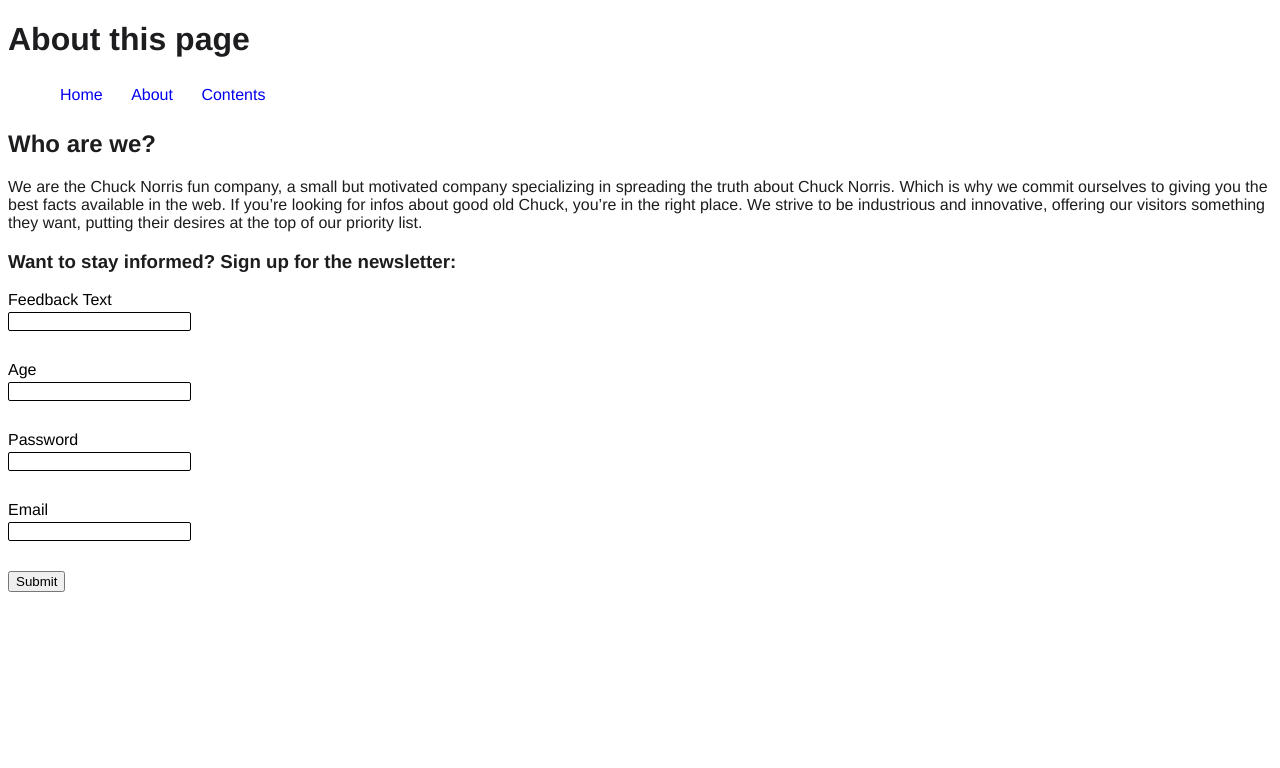
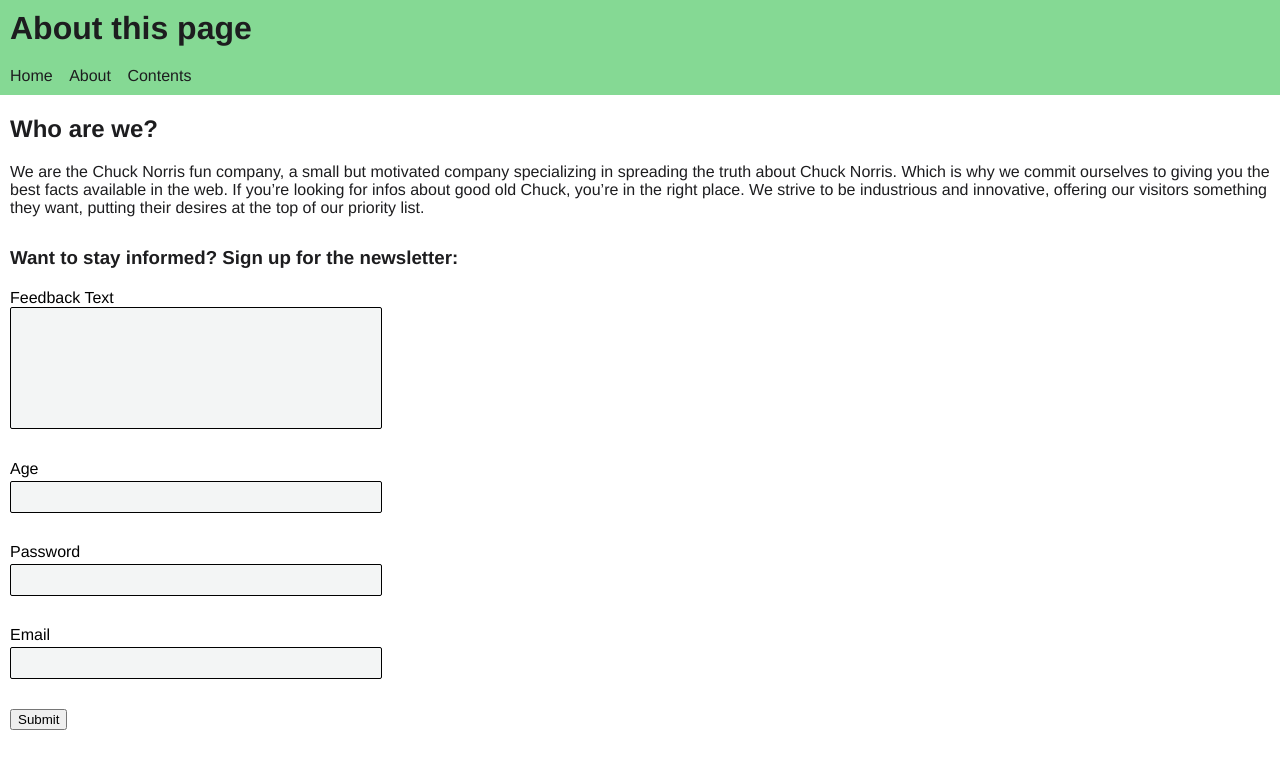
Before and after one commit to ChristianHu/WebEngineeringMyProject, a website built with webpack: page src/html/about.html in a window 1280 px wide. Built offline with nearby package versions, Linux system fonts and the light colour scheme.

Commit message:
Cleaned up UI

```diff
--- a/src/html/about.html
+++ b/src/html/about.html
@@ -20,25 +20,25 @@
 <p>We are the Chuck Norris fun company, a small but motivated company specializing in spreading the truth about Chuck Norris. Which is why we commit ourselves to giving you the best facts available in the web.
     If you’re looking for infos about good old Chuck, you’re in the right place. We strive to be industrious and innovative, offering our visitors something they want, putting their desires at the top of our priority list.</p>
 <h3>Want to stay informed? Sign up for the newsletter:</h3>
-<form name="aboutForm" id="aboutForm" autocomplete="off" novalidate>
+<form class="about-form" name="about-form" id="about-form" autocomplete="off" novalidate>
     <div class="form-field">
-        <label class="input-label" for="feedback">Feedback Text</label><br>
-        <input type="text" id="feedback" name="feedback"><br>
+        <label class="form-label" for="feedback">Feedback Text</label><br>
+        <textarea class="form-textarea" id="feedback" name="feedback"></textarea>
         <div class="error"></div>
     </div>
     <div class="form-field">
-        <label class="input-label" for="age">Age</label><br>
-        <input type="number" id="age" name="number"><br>
+        <label class="form-label" for="age">Age</label><br>
+        <input class="form-input" type="number" id="age" name="number"><br>
         <div class="error"></div>
     </div>
     <div class="form-field">
-        <label class="input-label" for="password">Password</label><br>
-        <input type="password" id="password" name="password"><br>
+        <label class="form-label" for="password">Password</label><br>
+        <input class="form-input" type="password" id="password" name="password"><br>
         <div class="error"></div>
     </div>
     <div class="form-field">
-        <label class="input-label" for="email">Email</label><br>
-        <input type="email" id="email" name="email" pattern="[a-z0-9._%+-]+@[a-z0-9.-]+\.[a-z]{2,4}$"><br>
+        <label class="form-label" for="email">Email</label><br>
+        <input class="form-input" type="email" id="email" name="email" pattern="[a-z0-9._%+-]+@[a-z0-9.-]+\.[a-z]{2,4}$"><br>
         <div class="error"></div>
     </div>
     <input type="submit" id="update" value="Submit">
@@ -46,7 +46,7 @@
 </form>
 <p class="confirmation-text"></p>
 <script>
-    const aboutForm = document.getElementById('aboutForm');
+    const aboutForm = document.getElementById('about-form');
     const feedback = document.getElementById('feedback');
     const age = document.getElementById('age');
     const password = document.getElementById('password');
@@ -117,7 +117,7 @@
         }
 
         if (validationSuccessful === true) {
-            showSuccessText(successText, 'Successfully signed up.');
+            showSuccessText(successText, 'Done, successfully signed up!');
         } else {
             hideSuccessText(successText);
         }
--- a/src/styles/style.scss
+++ b/src/styles/style.scss
@@ -3,50 +3,99 @@ $body-color: #1D1D1F;
 body {
   color: $body-color;
   font-family: 'Helvetica', 'Arial', sans-serif;
+  margin: 0;
+}
+
+h1 {
+  background-color: #85D994;
+  padding: 10px;
+  margin: 0;
+}
+
+h2 {
+  padding: 20px 10px 0 10px;
+  margin: 0;
+}
+
+h3 {
+  padding: 20px 10px 0 10px;
+  margin: 0;
+}
+
+p {
+  padding: 20px 10px 10px 10px;
+  margin: 0;
+}
+
+label {
+  margin: 0;
 }
 
 nav {
-  width: 100%;
-  position: fixed;
-  z-index: 1;
+  padding: 10px;
+  margin: 0;
+  background-color: #85D994;
 
   ul {
     margin: 0;
+    padding: 0;
     list-style: none;
   }
   li {
     display: inline-block;
+    margin-right: 12px;
   }
   a {
-    display: block;
-    padding: 6px 12px;
+    padding: 6px 0;
     text-decoration: none;
+    color: #1D1D1F;
   }
 }
 
-h2 {
-  width: 100%;
-  padding-top: 50px;
-}
-
 table {
-  width: 100%;
+  width: 95%;
+  margin: 10px;
 }
 
 table, th, td {
   border: 1px solid lightgrey;
   border-collapse: collapse;
+  padding: 10px;
 }
 
-.input-label {
+.about-form {
+  padding: 20px 10px 0 10px;
+  margin: 0;
+}
+
+.form-label {
   color: black;
 }
 
-.form-field input {
-  margin-top: 3px;
-  margin-bottom: 3px;
+.form-input {
+  margin: 3px 0 3px 0;
+  padding: 0 10px 0 10px;
   border-radius: 2px;
   border: 1px solid;
+  width: 350px;
+  font-size: medium;
+  background-color: #F3F5F5;
+
+  height: 30px;
+}
+
+.form-textarea {
+  font-family: 'Helvetica', 'Arial', sans-serif;
+  padding: 10px;
+  border-radius: 2px;
+  border: 1px solid;
+  width: 350px;
+  font-size: medium;
+  resize: none;
+  outline: none;
+  background-color: #F3F5F5;
+
+  height: 100px;
 }
 
 .form-field input:focus {
@@ -62,8 +111,41 @@ table, th, td {
 }
 
 .form-field .error {
-  font-size: 11px;
+  font-size: small;
   color: #E64B62;
   margin-bottom: 14px;
   height: 13px;
 }
+
+.success-text {
+  padding: 10px;
+  color: #59C27B;
+  font-size: medium;
+}
+
+.add-joke {
+  margin-left: 10px;
+  margin-top: 6px;
+  margin-bottom: 6px;
+}
+
+.table-button-cell {
+  width: 90px;
+}
+
+.table-button {
+  margin: 5px;
+  white-space: nowrap;
+  text-align: center;
+}
+
+@media screen and (max-width: 400px) {
+  .form-field input {
+    width: 94%;
+  }
+
+  .form-textarea {
+    width: 94%;
+    height: 60px;
+  }
+}
--- a/webpack.dev.js
+++ b/webpack.dev.js
@@ -31,7 +31,7 @@ module.exports = {
   plugins: [
     new CleanWebpackPlugin(),
     new HtmlWebpackPlugin({
-      title: 'Jokes from the international chuck norris database',
+      title: 'Hand curated Chuck Norris facts!',
       filename: 'index.html',
       template: path.resolve(__dirname, './src/index.html'),
     }),
--- a/webpack.prod.js
+++ b/webpack.prod.js
@@ -31,7 +31,7 @@ module.exports = {
   plugins: [
     new CleanWebpackPlugin(),
     new HtmlWebpackPlugin({
-      title: 'Title Placeholder',
+      title: 'Hand curated Chuck Norris facts!',
       template: path.resolve(__dirname, './src/index.html'),
     }),
     new HtmlWebpackPlugin({
```
Also changed, not shown: src/html/contents.html (+13 -1 lines), src/index.html (+5 -2 lines).
